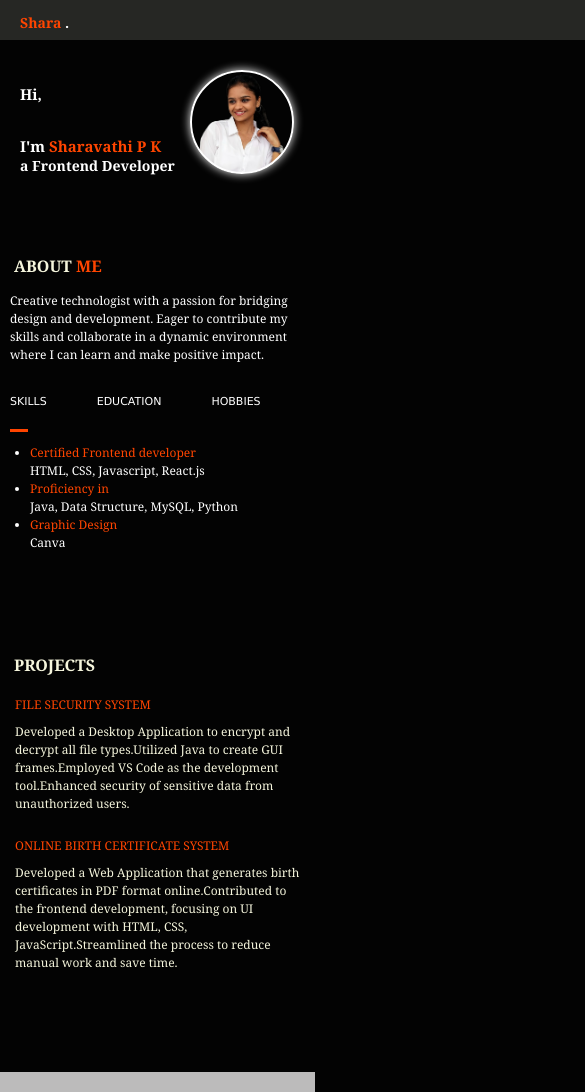
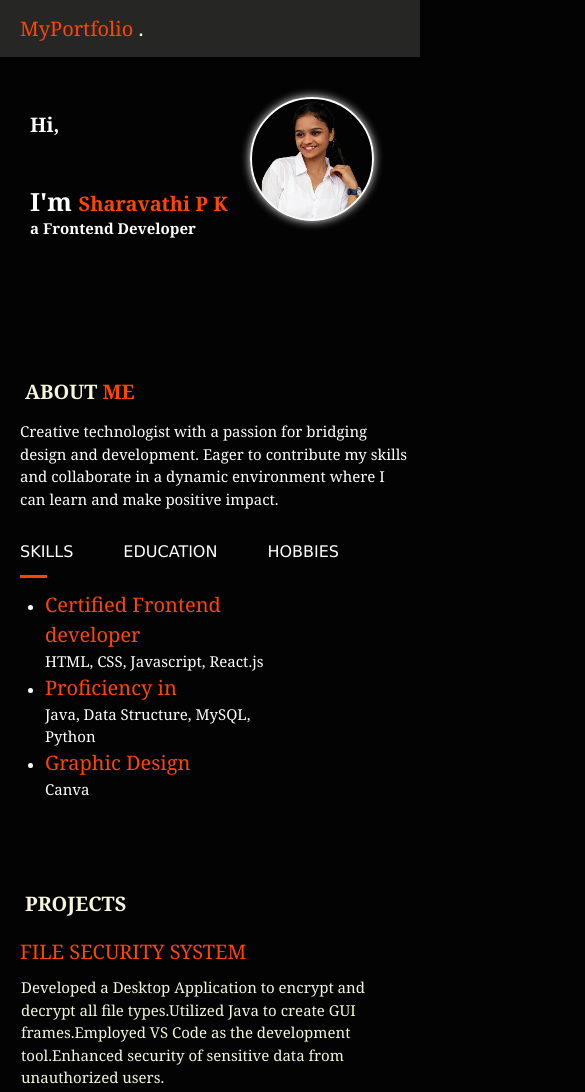
Before and after one commit to Sharavathi02pk/myportfolio, a plain HTML site: page index.html in a window 390 px wide. Shown: the top 1092 px of the page, 585 px wide, since content can reach past the window. Drawn offline with Linux system fonts and the light colour scheme.

Commit message:
added responsive

```diff
--- a/index.html
+++ b/index.html
@@ -12,8 +12,9 @@
   </head>
   <body>
     <header>
+      <p class="tej">MyPortfolio <span id="dot">.</span></p>
       <div class="nav">
-        <h2 class="shar">Shara <span id="dot">.</span></h2>
+        <h2 class="shar">MyPortfolio <span id="dot">.</span></h2>
         <a href="#" id="home">Home</a>
         <a href="#about-sec" id="about">About</a>
         <a href="#project-set" id="project">Projects</a>
--- a/style.css
+++ b/style.css
@@ -150,7 +150,9 @@ li {
   padding-left: 50px;
   line-height: 1.5;
 }
-
+.tej {
+  display: none;
+}
 .block {
   margin-top: 200px;
   width: 813px;
@@ -196,34 +198,32 @@ li {
 @media only screen and (max-width: 600px) {
   .photo {
     background-image: url("./shararemove.png");
-    margin-left: 190px;
-    width: 100px;
-    height: 100px;
+    margin-left: 250px;
+    width: 120px;
+    height: 120px;
     border-radius: 50%;
-    margin-top: 70px;
+    margin-top: 40px;
   }
-  .nav {
-    margin-top: -70px;
-    height: 40px;
-  }
-  .shar {
-    margin-top:10px;
-    margin-left: -480px;
-    font-size: 14px;
+  .nav a {
+    display: none;
   }
   #homeblock {
-    font-size: 14px;
-    margin-left: -50px;
+    font-size: 15px;
+    margin-left: -40px;
   }
   #hi {
-    margin-top: -100px;
+    margin-top: -120px;
     margin-bottom: 12px;
+    font-size: 20px;
   }
   .content {
     margin-top: 10px;
   }
   h1 {
-    font-size: 15px;
+    font-size: 25px;
+  }
+  span{
+    font-size: 20px;
   }
   #home {
     display: none;
@@ -232,69 +232,79 @@ li {
     display: none;
   }
   #project {
-    display:none;
+    display: none;
   }
   #contact {
-    display:none;
+    display: none;
   }
-  h2 {
-    padding-top: 3px;
+  .tej {
+    padding-bottom:15px;
+    padding-right:210px;
+    padding-left:20px;
+    padding-top:15px;
+    width:190px;
+    background-color: rgb(38, 39, 36);
     font-size: 20px;
+    color: orangered;
+    display: inline-block;
   }
   h3 {
-    font-size: 16px;
-    margin-top: -180px;
-    padding-left: 14px;
+    font-size: 20px;
+    margin-top: -120px;
+    padding-left: 25px;
     margin-bottom: -20px;
   }
   .aboutme {
-    padding-left: 10px;
-    font-size: 12px;
-    width: 290px;
+    padding-left: 20px;
+    font-size: 15px;
+    width: 390px;
     padding-top: 35px;
   }
   .tab-links {
     margin-top: -30px;
-    font-size: 11px;
+    font-size: 16px;
   }
   .skill {
     width: 250px;
-    font-size: 12px;
-    padding-left: 20px;
+    font-size: 15px;
+    padding-left: 25px;
     margin-top: -20px;
     height: 260px;
+    padding-bottom:30px;
   }
   .para {
-    margin-left: -35px;
-    font-size: 12px;
-    width: 290px;
+    margin-left: -29px;
+    font-size: 15px;
+    width: 380px;
     margin-top: -15px;
   }
   .para1 {
-    margin-left: -35px;
+    margin-left: -30px;
     font-size: 12px;
   }
   .block {
-    font-size: 12px;
-    width: 65px;
+    font-size: 15px;
+    width: 110px;
     height: 300px;
-    margin-left: -200px;
+    margin-left: -140px;
     margin-top: 100px;
+    margin-bottom:30px;
   }
   .contact {
-    font-size: 15px;
+    font-size: 16px;
+    font-weight: bolder;
     width: 250px;
     margin-top: 30px;
     margin-left: -230px;
   }
   .social-icons {
     width: 800px;
-    font-size: 5px;
+    font-size: 12px;
     margin-left: -285px;
   }
   .resume a {
-    margin-left: -140px;
-    font-size: 12px;
+    margin-left: -160px;
+    font-size: 16px;
     padding: 7px;
   }
   .me {
```
